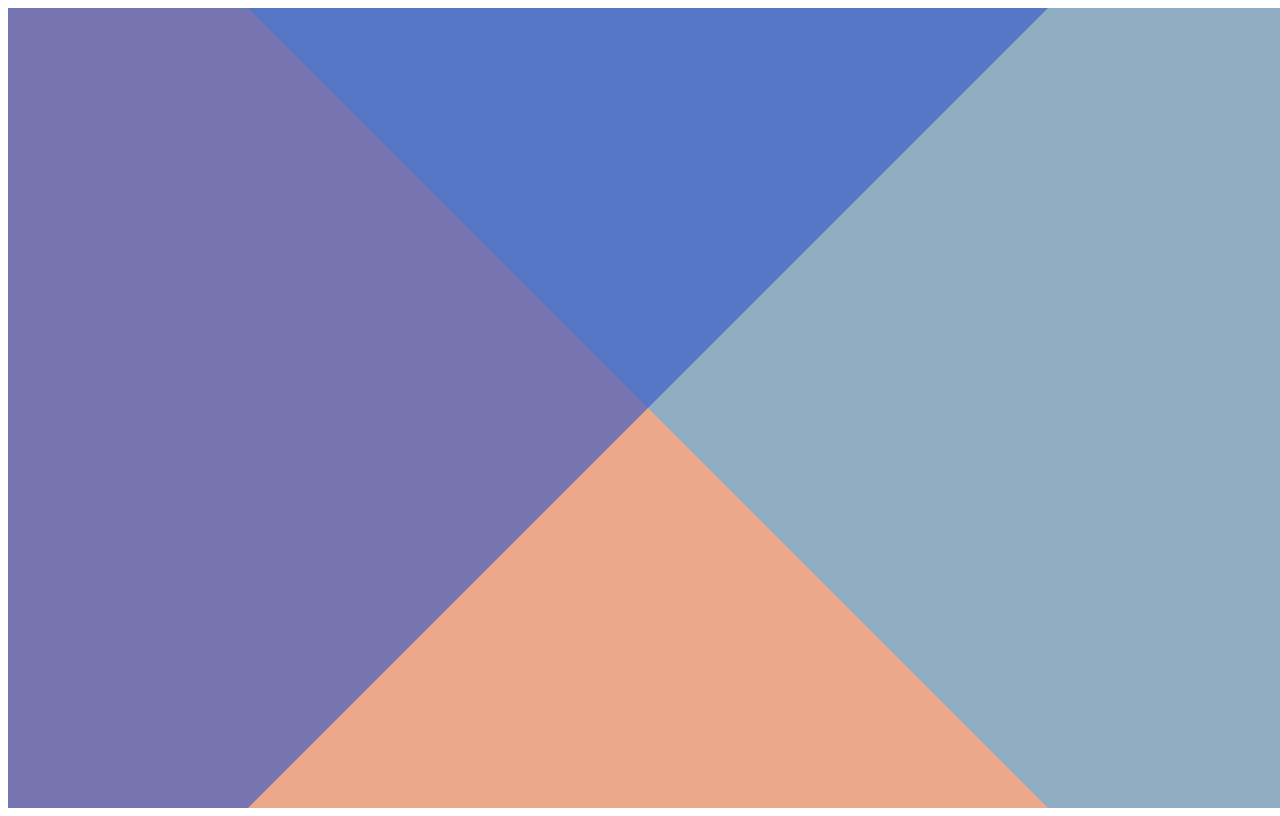
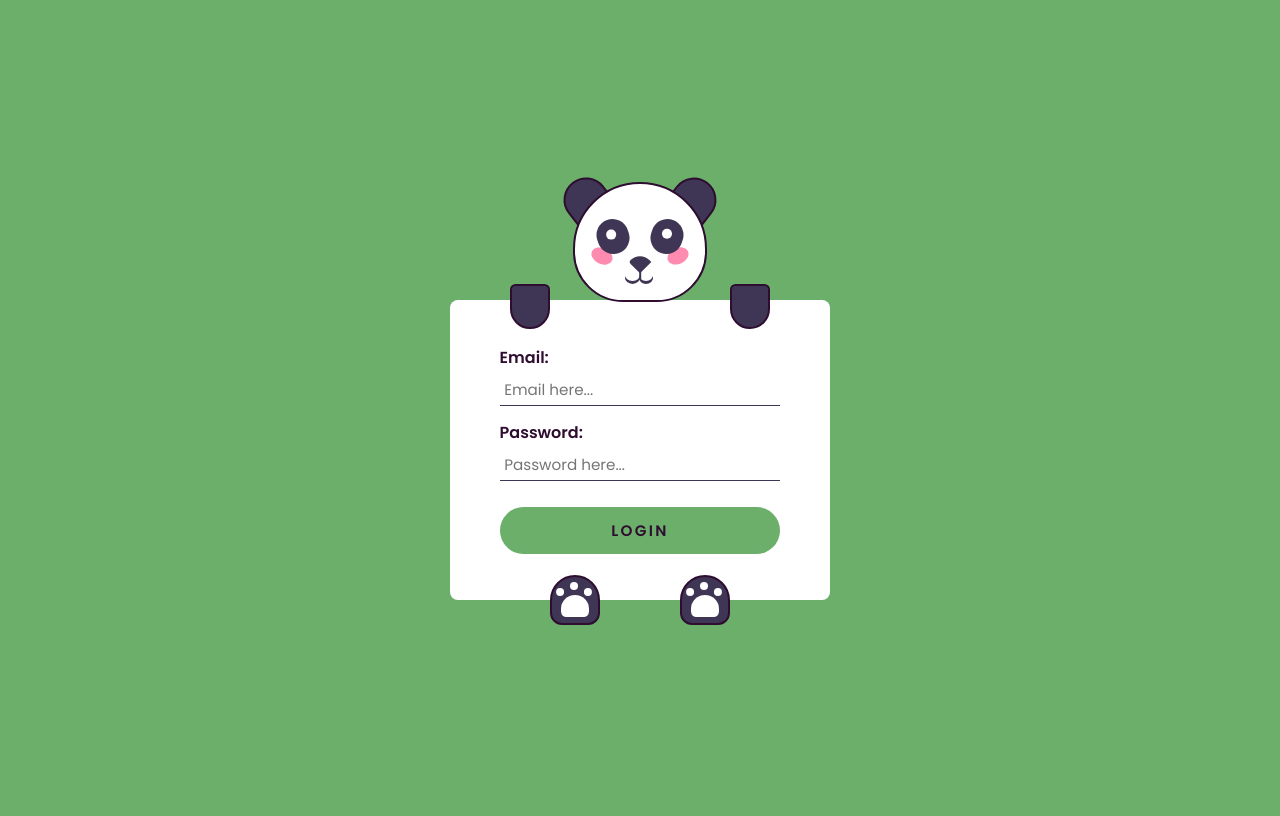
Before and after one commit to UmairShah03/FreshCart, a PHP site: page /dashboard/login.php in a window 1280 px wide. After the commit the page ends 625 px from the top, so only its background shows below. Run offline with PHP 8.4, Linux system fonts and the light colour scheme.

Commit message:
login template

```diff
--- a/dashboard/login.php
+++ b/dashboard/login.php
@@ -1,4 +1,5 @@
 <?php
+//make this page proper php login?
 include 'config.php';
 session_start();
 
@@ -29,143 +30,376 @@ if (isset($_POST['login'])) {
 
 ?>
 
-
+<!DOCTYPE html>
+<html lang="en">
+  <head>
+    <meta name="viewport" content="width=device-width, initial-scale=1.0" />
+    <title>Interactive Panda Form</title>
+    <!-- Google Font -->
+    <link
+      href="https://fonts.googleapis.com/css2?family=Poppins:wght@400;600&display=swap"
+      rel="stylesheet"
+    />
+    <!-- Stylesheet -->
+    <link rel="stylesheet" href="login.css">
+  </head>
+  <body>
 
   <style>
-    @import url('https://fonts.googleapis.com/css?family=Raleway:400,700');
-
-    *,
-    *:before,
-    *:after {
+	* {
+  padding: 0;
+  margin: 0;
   box-sizing: border-box;
+  font-family: "Poppins", sans-serif;
 }
-
 body {
-        min-height: 100vh;
-        font-family: 'Raleway', sans-serif;
+  background-color: #6baf6b	;
 }
-
 .container {
+  height: 31.25em;
+  width: 31.25em;
   position: absolute;
-        width: 100%;
-        height: 100%;
-        overflow: hidden;
-    }
-
-    .container:hover .top:before,
-    .container:active .top:before,
-    .container:hover .bottom:before,
-    .container:active .bottom:before,
-    .container:hover .top:after,
-    .container:active .top:after,
-    .container:hover .bottom:after,
-    .container:active .bottom:after {
-        margin-left: 200px;
-        transform-origin: -200px 50%;
-        transition-delay: 0s;
-    }
-
-    .container:hover .center,
-    .container:active .center {
-        opacity: 1;
-        transition-delay: 0.2s;
-    }
-
-    .top:before,
-    .bottom:before,
-    .top:after,
-    .bottom:after {
-        content: '';
-        display: block;
-        position: absolute;
-        width: 200vmax;
-        height: 200vmax;
+  transform: translate(-50%, -50%);
   top: 50%;
   left: 50%;
-        margin-top: -100vmax;
-        transform-origin: 0 50%;
-        transition: all 0.5s cubic-bezier(0.445, 0.05, 0, 1);
-        z-index: 10;
-        opacity: 0.65;
-        transition-delay: 0.2s;
 }
-
-    .top:before {
-        transform: rotate(45deg);
-        background: #e46569;
-    }
-
-    .top:after {
-        transform: rotate(135deg);
-        background: #ecaf81;
-    }
-
-    .bottom:before {
-        transform: rotate(-45deg);
-        background: #60b8d4;
-    }
-
-    .bottom:after {
-        transform: rotate(-135deg);
-        background: #3745b5;
-    }
-
-    .center {
+form {
+  width: 23.75em;
+  height: 18.75em;
+  background-color: #ffffff;
   position: absolute;
-        width: 400px;
-        height: 400px;
-        top: 50%;
+  transform: translate(-50%, -50%);
+  top: calc(50% + 3.1em);
   left: 50%;
-        margin-left: -200px;
-        margin-top: -200px;
+  padding: 0 3.1em;
   display: flex;
   flex-direction: column;
   justify-content: center;
-        align-items: center;
-        padding: 30px;
-        opacity: 0;
-        transition: all 0.5s cubic-bezier(0.445, 0.05, 0, 1);
-        transition-delay: 0s;
-        color: #333;
+  border-radius: 0.5em;
 }
-
-    .center input {
-        width: 100%;
-        padding: 15px;
-        margin: 5px;
-        border-radius: 1px;
-        border: 1px solid #ccc;
-        font-family: inherit;
+form label {
+  display: block;
+  margin-bottom: 0.2em;
+  font-weight: 600;
+  color: #2e0d30;
+}
+form input {
+  font-size: 0.95em;
+  font-weight: 400;
+  color: #3f3554;
+  padding: 0.3em;
+  border: none;
+  border-bottom: 0.12em solid #3f3554;
+  outline: none;
+}
+form input:focus {
+  border-color: #f4c531;
+}
+form input:not(:last-child) {
+  margin-bottom: 0.9em;
+}
+form button {
+  font-size: 0.95em;
+  padding: 0.8em 0;
+  border-radius: 2em;
+  border: none;
+  outline: none;
+  background-color: #6baf6b;
+  color: #2e0d30;
+  text-transform: uppercase;
+  font-weight: 600;
+  letter-spacing: 0.15em;
+  margin-top: 0.8em;
+}
+form button:hover{
+	background-color:#3f3554 ;
+	color: #6baf6b;
+}
+.panda-face {
+  height: 7.5em;
+  width: 8.4em;
+  background-color: #ffffff;
+  border: 0.18em solid #2e0d30;
+  border-radius: 7.5em 7.5em 5.62em 5.62em;
+  position: absolute;
+  top: 2em;
+  margin: auto;
+  left: 0;
+  right: 0;
+}
+.ear-l,
+.ear-r {
+  background-color: #3f3554;
+  height: 2.5em;
+  width: 2.81em;
+  border: 0.18em solid #2e0d30;
+  border-radius: 2.5em 2.5em 0 0;
+  top: 1.75em;
+  position: absolute;
+}
+.ear-l {
+  transform: rotate(-38deg);
+  left: 10.75em;
+}
+.ear-r {
+  transform: rotate(38deg);
+  right: 10.75em;
+}
+.blush-l,
+.blush-r {
+  background-color: #ff8bb1;
+  height: 1em;
+  width: 1.37em;
+  border-radius: 50%;
+  position: absolute;
+  top: 4em;
+}
+.blush-l {
+  transform: rotate(25deg);
+  left: 1em;
+}
+.blush-r {
+  transform: rotate(-25deg);
+  right: 1em;
+}
+.eye-l,
+.eye-r {
+  background-color: #3f3554;
+  height: 2.18em;
+  width: 2em;
+  border-radius: 2em;
+  position: absolute;
+  top: 2.18em;
+}
+.eye-l {
+  left: 1.37em;
+  transform: rotate(-20deg);
+}
+.eye-r {
+  right: 1.37em;
+  transform: rotate(20deg);
+}
+.eyeball-l,
+.eyeball-r {
+  height: 0.6em;
+  width: 0.6em;
+  background-color: #ffffff;
+  border-radius: 50%;
+  position: absolute;
+  left: 0.6em;
+  top: 0.6em;
+  transition: 1s all;
+}
+.eyeball-l {
+  transform: rotate(20deg);
+}
+.eyeball-r {
+  transform: rotate(-20deg);
+}
+.nose {
+  height: 1em;
+  width: 1em;
+  background-color: #3f3554;
+  position: absolute;
+  top: 4.37em;
+  margin: auto;
+  left: 0;
+  right: 0;
+  border-radius: 1.2em 0 0 0.25em;
+  transform: rotate(45deg);
+}
+.nose:before {
+  content: "";
+  position: absolute;
+  background-color: #3f3554;
+  height: 0.6em;
+  width: 0.1em;
+  transform: rotate(-45deg);
+  top: 0.75em;
+  left: 1em;
+}
+.mouth,
+.mouth:before {
+  height: 0.75em;
+  width: 0.93em;
+  background-color: transparent;
+  position: absolute;
+  border-radius: 50%;
+  box-shadow: 0 0.18em #3f3554;
+}
+.mouth {
+  top: 5.31em;
+  left: 3.12em;
+}
+.mouth:before {
+  content: "";
+  position: absolute;
+  left: 0.87em;
+}
+.hand-l,
+.hand-r {
+  background-color: #3f3554;
+  height: 2.81em;
+  width: 2.5em;
+  border: 0.18em solid #2e0d30;
+  border-radius: 0.6em 0.6em 2.18em 2.18em;
+  transition: 1s all;
+  position: absolute;
+  top: 8.4em;
+}
+.hand-l {
+  left: 7.5em;
+}
+.hand-r {
+  right: 7.5em;
+}
+.paw-l,
+.paw-r {
+  background-color: #3f3554;
+  height: 3.12em;
+  width: 3.12em;
+  border: 0.18em solid #2e0d30;
+  border-radius: 2.5em 2.5em 1.2em 1.2em;
+  position: absolute;
+  top: 26.56em;
+}
+.paw-l {
+  left: 10em;
+}
+.paw-r {
+  right: 10em;
+}
+.paw-l:before,
+.paw-r:before {
+  position: absolute;
+  content: "";
+  background-color: #ffffff;
+  height: 1.37em;
+  width: 1.75em;
+  top: 1.12em;
+  left: 0.55em;
+  border-radius: 1.56em 1.56em 0.6em 0.6em;
+}
+.paw-l:after,
+.paw-r:after {
+  position: absolute;
+  content: "";
+  background-color: #ffffff;
+  height: 0.5em;
+  width: 0.5em;
+  border-radius: 50%;
+  top: 0.31em;
+  left: 1.12em;
+  box-shadow: 0.87em 0.37em #ffffff, -0.87em 0.37em #ffffff;
+}
+@media screen and (max-width: 500px) {
+  .container {
+    font-size: 14px;
+  }
 }
   </style>
-<!DOCTYPE html>
-<html lang="en">
+    <div class="container">
+      <form method="post">
+        <label for="username">Email:</label>
+        <input type="text" name="email" id="username" placeholder="Email here..." />
+        <label for="password">Password:</label>
+        <input type="password" id="password" name="password" placeholder="Password here..." />
+        <button name="login">Login</button>
+      </form>
+      <div class="ear-l"></div>
+      <div class="ear-r"></div>
+      <div class="panda-face">
+        <div class="blush-l"></div>
+        <div class="blush-r"></div>
+        <div class="eye-l">
+          <div class="eyeball-l"></div>
+        </div>
+        <div class="eye-r">
+          <div class="eyeball-r"></div>
+        </div>
+        <div class="nose"></div>
+        <div class="mouth"></div>
+      </div>
+      <div class="hand-l"></div>
+      <div class="hand-r"></div>
+      <div class="paw-l"></div>
+      <div class="paw-r"></div>
 
-<head>
-    <meta charset="UTF-8">
-    <meta http-equiv="X-UA-Compatible" content="IE=edge">
-    <meta name="viewport" content="width=device-width, initial-scale=1.0">
-    <title>LOGIN</title>
-</head>
-
-<body>
-
-    <div class="container" onclick="onclick">
-
-        <div class="top"></div>
-        <div class="bottom"></div>
-        <div class="center">
-            <h2>Please Sign In</h2>
-            <form method="post">
-            <input type="email" placeholder="email" name = "email" />
-            <input type="password" placeholder="password" name = "password" />
-            <input type="submit" value="Login" name = "login">
-            </form>
-            <h2>&nbsp;</h2>
+	  <h1><?php @$success?></h1>
+	  <h1><?php @$exist?></h1>
     </div>
-    </div>
+    <!-- Script -->
+    <script>
 
 
+let usernameRef = document.getElementById("username");
+let passwordRef = document.getElementById("password");
+let eyeL = document.querySelector(".eyeball-l");
+let eyeR = document.querySelector(".eyeball-r");
+let handL = document.querySelector(".hand-l");
+let handR = document.querySelector(".hand-r");
+
+let normalEyeStyle = () => {
+  eyeL.style.cssText = `
+    left:0.6em;
+    top: 0.6em;
+  `;
+  eyeR.style.cssText = `
+  right:0.6em;
+  top:0.6em;
+  `;
+};
+
+let normalHandStyle = () => {
+  handL.style.cssText = `
+        height: 2.81em;
+        top:8.4em;
+        left:7.5em;
+        transform: rotate(0deg);
+    `;
+  handR.style.cssText = `
+        height: 2.81em;
+        top: 8.4em;
+        right: 7.5em;
+        transform: rotate(0deg)
+    `;
+};
+//When clicked on username input
+usernameRef.addEventListener("focus", () => {
+  eyeL.style.cssText = `
+    left: 0.75em;
+    top: 1.12em;
+  `;
+  eyeR.style.cssText = `
+    right: 0.75em;
+    top: 1.12em;
+  `;
+  normalHandStyle();
+});
+//When clicked on password input
+passwordRef.addEventListener("focus", () => {
+  handL.style.cssText = `
+        height: 6.56em;
+        top: 3.87em;
+        left: 11.75em;
+        transform: rotate(-155deg);
+    `;
+  handR.style.cssText = `
+    height: 6.56em;
+    top: 3.87em;
+    right: 11.75em;
+    transform: rotate(155deg);
+  `;
+  normalEyeStyle();
+});
+//When clicked outside username and password input
+document.addEventListener("click", (e) => {
+  let clickedElem = e.target;
+  if (clickedElem != usernameRef && clickedElem != passwordRef) {
+    normalEyeStyle();
+    normalHandStyle();
+  }
+});
+	</script>
   </body>
-
 </html>
--- a/dashboard/logout.php
+++ b/dashboard/logout.php
@@ -1,11 +1,7 @@
 <?php
 
 session_start();
-
 session_unset();
-
 session_destroy();
-
-header('location: login.php');
-
+header('location : login.php');
 ?>
```
Lines whose indentation alone changed are shown as unchanged.
